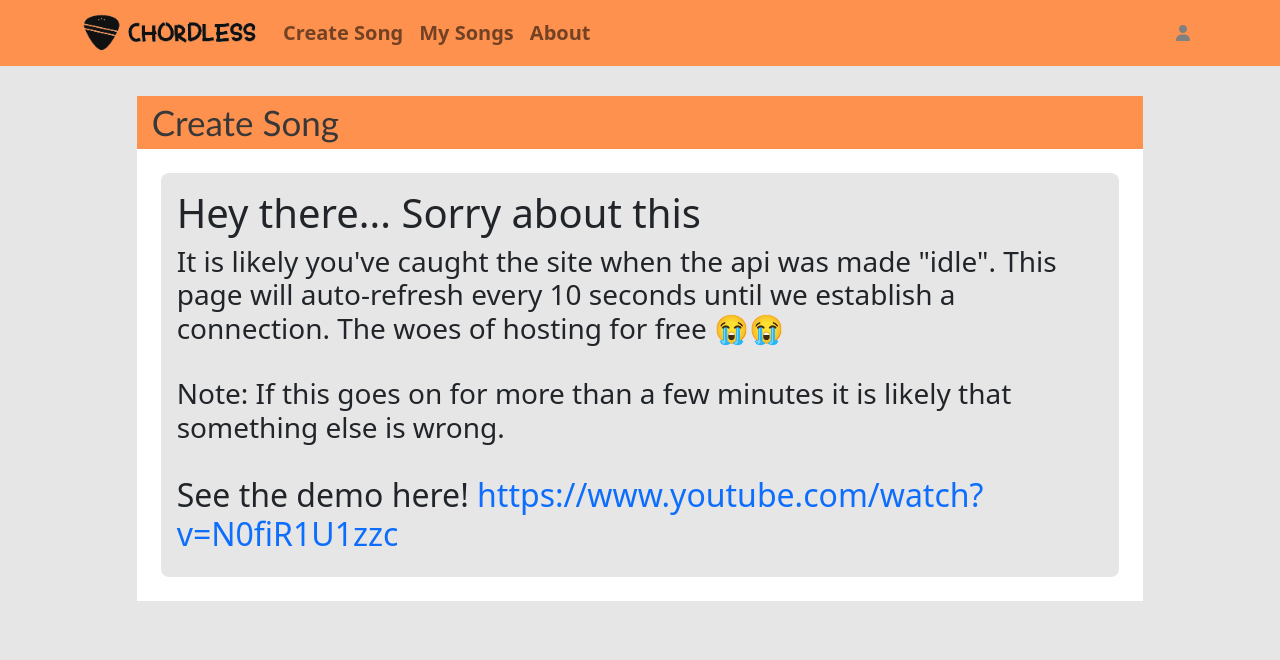
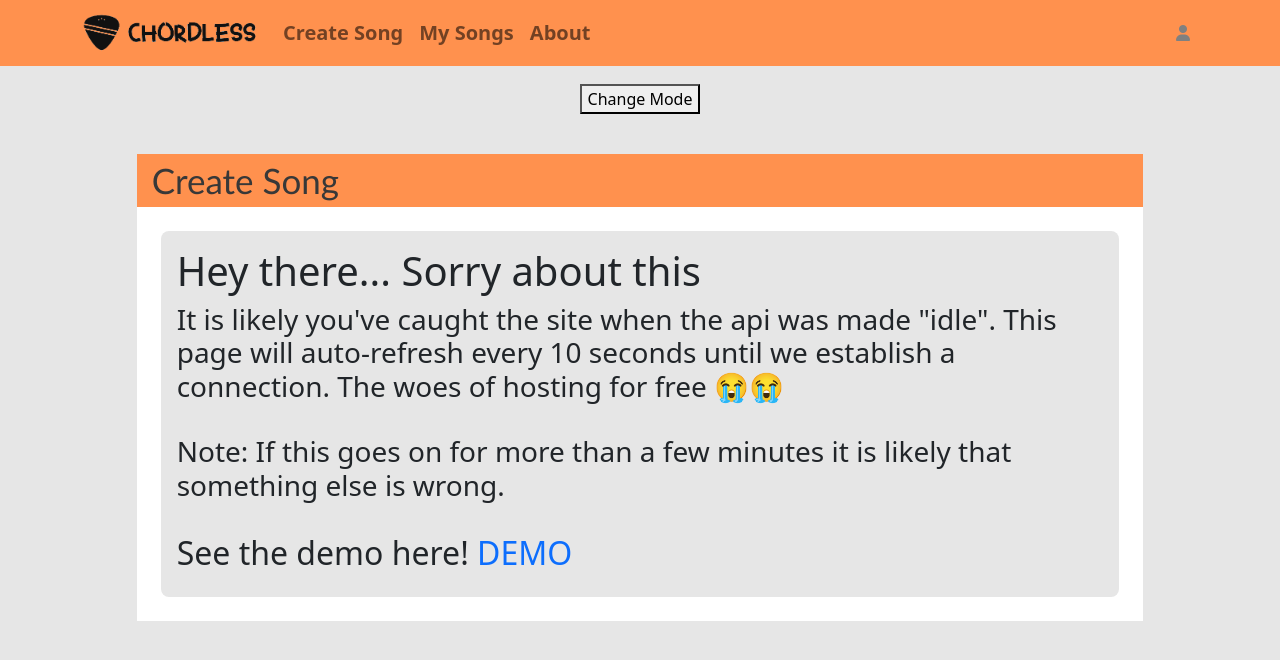
Before and after one commit to jacklayfield/Chordless, a React (Create React App) app in the folder client/: page /createSong in a window 1280 px wide. Shown: the top 660 px of the page. Built offline with nearby package versions, Linux system fonts and the light colour scheme; no server answers; what @fvilers/disable-react-devtools would draw is missing.

Commit message:
Created basic dark mode toggle

```diff
--- a/client/src/components/general/apiConnecting.tsx
+++ b/client/src/components/general/apiConnecting.tsx
@@ -16,10 +16,7 @@ export const ApiConnecting = () => {
         <br />
         <h2>
           See the demo here!
-          <a href="https://www.youtube.com/watch?v=N0fiR1U1zzc">
-            {" "}
-            https://www.youtube.com/watch?v=N0fiR1U1zzc
-          </a>
+          <a href="https://www.youtube.com/watch?v=N0fiR1U1zzc"> DEMO</a>
         </h2>
       </div>
     </div>
--- /dev/null
+++ b/client/src/components/general/modeSwitch.tsx
@@ -0,0 +1,22 @@
+import React, { useState } from "react";
+
+export const ModeSwitch = () => {
+  const [checked, setChecked] = useState<boolean>(false);
+
+  const setMode = () => {
+    if (
+      document.querySelector("body")?.getAttribute("data-theme") === "light"
+    ) {
+      document.querySelector("body")?.setAttribute("data-theme", "dark");
+    } else {
+      document.querySelector("body")?.setAttribute("data-theme", "light");
+    }
+    setChecked(!checked);
+  };
+
+  return (
+    <div className="center-div mt-2">
+      <button onClick={setMode}>Change Mode</button>
+    </div>
+  );
+};
--- a/client/src/components/song/chordEditor.tsx
+++ b/client/src/components/song/chordEditor.tsx
@@ -1,6 +1,4 @@
 import { CHORD_TYPE } from "../../pages/createSong";
-import { Col, Row } from "react-bootstrap";
-import { FretboardReadOnly } from "../guitar/fretboardReadOnly";
 import { EditableChord } from "./editableChord";
 import { playGuitarBody } from "../../utils/sound";
 
--- a/client/src/index.css
+++ b/client/src/index.css
@@ -1,13 +1,23 @@
+:root {
+  --body_background: #e6e6e6;
+  --col_background: white;
+}
+
+[data-theme="dark"] {
+  --body_background: #222222;
+  --col_background: rgb(20, 20, 20);
+}
+
 body {
   margin: 0;
-  font-family: -apple-system, BlinkMacSystemFont, 'Segoe UI', 'Roboto', 'Oxygen',
-    'Ubuntu', 'Cantarell', 'Fira Sans', 'Droid Sans', 'Helvetica Neue',
+  font-family: -apple-system, BlinkMacSystemFont, "Segoe UI", "Roboto", "Oxygen",
+    "Ubuntu", "Cantarell", "Fira Sans", "Droid Sans", "Helvetica Neue",
     sans-serif;
   -webkit-font-smoothing: antialiased;
   -moz-osx-font-smoothing: grayscale;
 }
 
 code {
-  font-family: source-code-pro, Menlo, Monaco, Consolas, 'Courier New',
+  font-family: source-code-pro, Menlo, Monaco, Consolas, "Courier New",
     monospace;
 }
--- a/client/src/index.tsx
+++ b/client/src/index.tsx
@@ -7,6 +7,7 @@ import { disableReactDevTools } from "@fvilers/disable-react-devtools";
 import { CurrentUserProvider } from "./context/context";
 import { BrowserRouter, Route, Routes } from "react-router-dom";
 import { NavBar } from "./components/theme/navBar";
+import { ModeSwitch } from "./components/general/modeSwitch";
 
 disableReactDevTools();
 
@@ -18,6 +19,7 @@ root.render(
     <CurrentUserProvider>
       <BrowserRouter>
         <NavBar />
+        <ModeSwitch />
         <Routes>
           <Route path="/*" element={<App />} />
         </Routes>
--- a/client/src/pages/createSong.tsx
+++ b/client/src/pages/createSong.tsx
@@ -1,10 +1,10 @@
-import React, { useEffect, useState } from "react";
+import React, { useState } from "react";
 import CurrentUserContext from "../context/context";
 import { toast, ToastContainer } from "react-toastify";
 import { ChordEditor } from "../components/song/chordEditor";
 import { OptionsMenu } from "../components/song/optionsMenu";
 import { createSongRequest } from "../api/apiSong";
-import { apiRequest, BASE_URL_CLIENT } from "../api/request";
+import { apiRequest } from "../api/request";
 import { findAxiosError } from "../api/error";
 import { ApiConnecting } from "../components/general/apiConnecting";
 import { Loading } from "../components/general/loading";
@@ -21,17 +21,9 @@ export const CreateSong = () => {
   const { currentUser, authIsLoading, apiIsLoading } =
     React.useContext(CurrentUserContext);
 
-  const [currFrets, setCurrFrets] = useState<number[]>([0, 0, 0, 0, 0, 0]);
-
   // Note: Will need this hook for later, when each previously submitted chord will be displayed
   const [chords, setChords] = useState<CHORD_TYPE[]>([]);
   const [songName, setSongName] = useState<String>("my song");
-
-  const updateCurrFrets = (string: number, fret: number) => {
-    let newFrets = [...currFrets];
-    newFrets[string] = fret !== undefined ? fret : -1;
-    setCurrFrets(newFrets);
-  };
 
   const updateChords = async (
     newFrets: number[],
@@ -92,7 +84,6 @@ export const CreateSong = () => {
         position: toast.POSITION.BOTTOM_RIGHT,
       });
       setChords([]);
-      setCurrFrets([0, 0, 0, 0, 0, 0]);
       (document.getElementById("song-name") as HTMLInputElement).value = "";
     }
     // On failure
@@ -117,8 +108,7 @@ export const CreateSong = () => {
     return <Loading />;
   } else {
     return (
-      <div className="inner-div">
-        <div className="center-div">
+      <div className="inner-div center-div">
         <ToastContainer autoClose={8000} />
         <h3>Song Name</h3>
         <input
@@ -131,14 +121,14 @@ export const CreateSong = () => {
         ></input>
 
         {chords.length > 0 ? (
-            <div className="center-div">
+          <>
             <OptionsMenu
               confirmFunction={handleSubmit}
               cancelFunction={restartSong}
               confirmText={"Save Song"}
               cancelText={"Restart / Cancel"}
             />
-            </div>
+          </>
         ) : (
           <div className="chords">
             No chords added to this song yet! Click the plus (+) button to add
@@ -158,13 +148,13 @@ export const CreateSong = () => {
           updateChords={updateChords}
           deleteChord={deleteChord}
         />
-        </div>
-        <div>
+
+        <>
           * Please note that chords with a "~" preceding them denote chords that
           are not their true form, but are inferred. For example, an "A" chord
           in its true form would have a muted "low E" (A), but an "A" chord is
           still inferred from leaving the "low E" open (~A).
-        </div>
+        </>
       </div>
     );
   }
--- a/client/src/pages/mySongs.tsx
+++ b/client/src/pages/mySongs.tsx
@@ -1,6 +1,6 @@
 import React, { useEffect, useState } from "react";
 import CurrentUserContext from "../context/context";
-import { Row, Col } from "react-bootstrap";
+import { Row, Col, Container } from "react-bootstrap";
 import axios from "axios";
 import { Songs } from "../components/song/songs";
 import "../styling/song.css";
@@ -72,6 +72,7 @@ export const MySongs = () => {
                   make your first song!
                 </div>
               )}
+              <Container>
                 <Row>
                   <Col>
                     <Songs songs={half1} />
@@ -80,6 +81,7 @@ export const MySongs = () => {
                     <Songs songs={half2} />
                   </Col>
                 </Row>
+              </Container>
             </div>
           ) : (
             <div>
--- a/client/src/pages/singleSong.tsx
+++ b/client/src/pages/singleSong.tsx
@@ -2,7 +2,6 @@ import { useEffect, useState } from "react";
 import { useLocation } from "react-router";
 import { ChordManager } from "../components/song/chordManager";
 import { MiniChords } from "../components/song/miniChords";
-import { useViewport } from "../hooks/useViewport";
 import { ViewMenu } from "../components/general/viewMenu";
 import { DeleteConfirmation } from "../components/general/deleteConfirmation";
 import React from "react";
@@ -23,6 +22,7 @@ import { Loading } from "../components/general/loading";
 import { toast, ToastContainer } from "react-toastify";
 import CurrentUserContext from "./../context/context";
 import { ApiConnecting } from "../components/general/apiConnecting";
+import { Container } from "react-bootstrap";
 
 export const SingleSong = () => {
   const { handleLogout, apiIsLoading } = React.useContext(CurrentUserContext);
@@ -152,9 +152,6 @@ export const SingleSong = () => {
     setEditName(false);
   };
 
-  const { width } = useViewport();
-  const breakpoint_mid_window = 1440;
-  const breakpoint_small_window = 1160;
   if (apiIsLoading) {
     return <ApiConnecting />;
   } else if (loading) {
@@ -211,9 +208,9 @@ export const SingleSong = () => {
             <ChordManager chords={chords} updateSong={updateSong} />
           </div>
         ) : (
-          <div>
+          <Container>
             <MiniChords chords={chords} />
-          </div>
+          </Container>
         )}
         <DeleteConfirmation
           showModal={displayConfirmationModal}
--- a/client/src/styling/theme.css
+++ b/client/src/styling/theme.css
@@ -1,5 +1,5 @@
 body {
-  background-color: #e6e6e6;
+  background-color: var(--body_background);
 }
 
 .columns {
@@ -7,7 +7,7 @@ body {
   margin-left: 30px;
   margin-right: 30px;
   margin-bottom: 30px;
-  background: white;
+  background: var(--col_background);
 }
 
 .section-titles {
```
Lines whose indentation alone changed are shown as unchanged.
